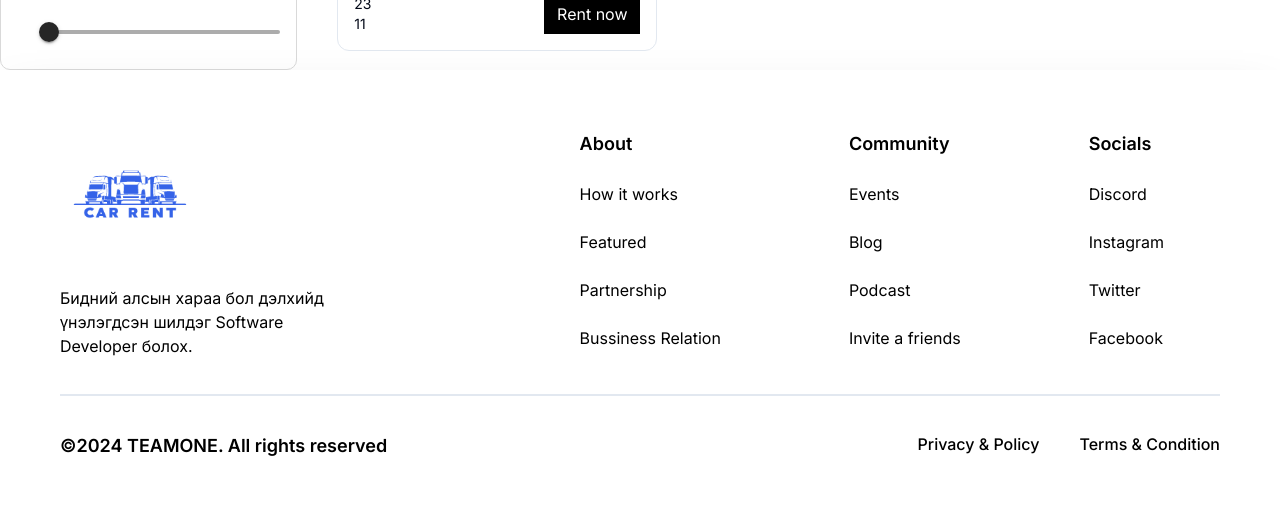
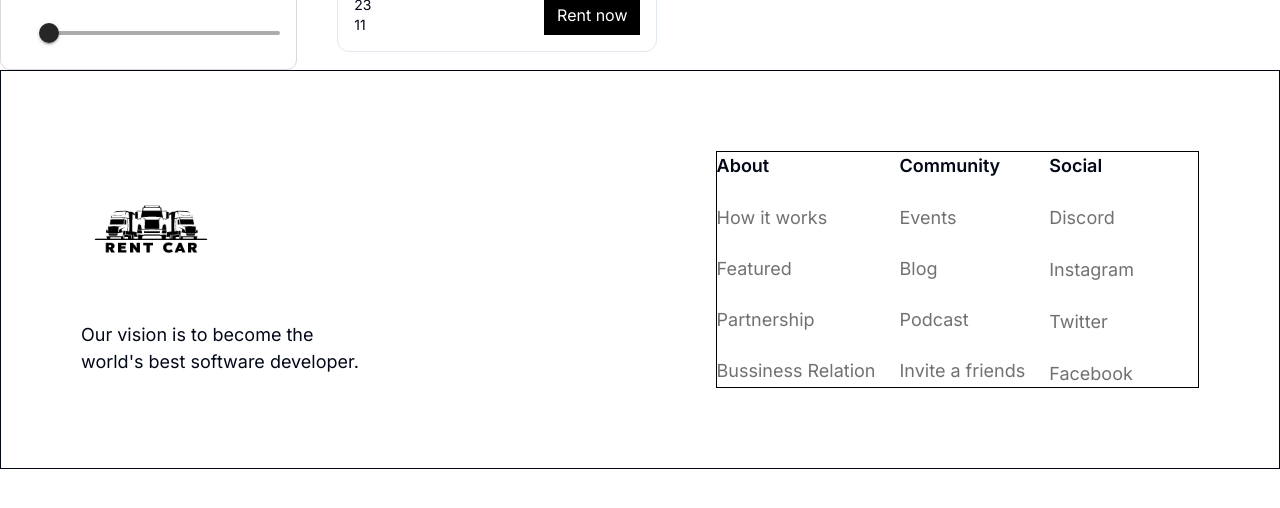
Before and after one commit to suiscode/teamoneproject, a Next.js app: page /cars in a window 1280 px wide. Shown: the part 934-1442 px from the top of the page. After the commit the page ends 1403 px from the top, so only its background shows below. Built offline with nearby package versions, Linux system fonts and the light colour scheme.

Commit message:
tselmg header

```diff
--- a/src/app/components/Footer/Footer.tsx
+++ b/src/app/components/Footer/Footer.tsx
@@ -1,80 +1,73 @@
 "use client";
-import * as React from "react";
+import { Stack } from "@mui/material";
 
 const Footer = () => {
+  const Social = [
+    { title: "Discord" },
+    { title: "Instagram" },
+    { title: "Twitter" },
+    { title: "Facebook" },
+  ];
   return (
-    <div className="p-[60px] flex flex-col bg-white shadow-2xl text-black">
-      <div className="flex justify-between">
+    <Stack
+      display={"flex"}
+      flexDirection={"row"}
+      justifyContent={"space-between"}
+      alignItems={"center"}
+      fontSize={18}
+      border={1}
+      padding={10}
+    >
       <div className="flex flex-col w-72 gap-4">
-          <img src="Logo3.png" alt="" className="h-[140px] w-[140px]" />
-          <h1>
-            Бидний алсын хараа бол дэлхийд үнэлэгдсэн шилдэг Software Developer
-            болох.
-          </h1>
+        <img src="RentCar.png" alt="" className="h-[140px] w-[140px]" />
+        <h1>Our vision is to become the world's best software developer.</h1>
       </div>
-        <div className="flex flex-row justify-between gap-32 mr-14">
+      <div className="flex flex-row gap-6 border border-black">
         <div className="flex flex-col gap-6">
           <h1 className="text-lg font-semibold">About</h1>
-            <a href="#" className="font-base font-normal">
+          <h1 className="font-base font-normal text-[#13131399]">
             How it works
-            </a>
-            <a href="#" className="font-base font-normal">
-              Featured
-            </a>
-            <a href="#" className="font-base font-normal">
+          </h1>
+          <h1 className="font-base font-normal text-[#13131399]">Featured</h1>
+          <h1 className="font-base font-normal text-[#13131399]">
             Partnership
-            </a>
-            <a href="#" className="font-base font-normal">
+          </h1>
+          <h1 className="font-base font-normal text-[#13131399]">
             Bussiness Relation
-            </a>
+          </h1>
         </div>
         <div className="flex flex-col gap-6">
           <h1 className="text-lg font-semibold">Community</h1>
-            <a href="#" className="font-base font-normal">
-              Events
+          <h1 className="font-base font-normal text-[#13131399]">Events</h1>
+          <h1 className="font-base font-normal text-[#13131399]">Blog</h1>
+          <h1 className="font-base font-normal text-[#13131399]">Podcast</h1>
+          <h1 className="font-base font-normal text-[#13131399]">
+            Invite a friends
+          </h1>
+        </div>
+        <Stack
+          sx={{
+            display: "flex",
+            flexDirection: "column",
+            gap: "25px",
+          }}
+        >
+          <Stack sx={{ fontSize: "18px", fontWeight: 600 }}>Social</Stack>
+          {Social.map(({ title }, index) => {
+            return (
+              <Stack key={index}>
+                <a href="#">
+                  <div className="flex items-center pr-16 text-[#13131399]">
+                    {title}
+                  </div>
                 </a>
-            <a href="#" className="font-base font-normal">
-              Blog
-            </a>
-            <a href="#" className="font-base font-normal">
-              Podcast
-            </a>
-            <a href="#" className="font-base font-normal">
-              Invite a friends
-            </a>
+              </Stack>
+            );
+          })}
+        </Stack>
       </div>
-          <div className="flex flex-col gap-6">
-            <h1 className="text-lg font-semibold">Socials</h1>
-            <a href="#" className="font-base font-normal">
-              Discord
-            </a>
-            <a href="#" className="font-base font-normal">
-              Instagram
-            </a>
-            <a href="#" className="font-base font-normal">
-              Twitter
-            </a>
-            <a href="#" className="font-base font-normal">
-              Facebook
-            </a>
-          </div>
-        </div>
-      </div>
-      <div className="border my-[36px]"></div>
-      <div className="flex flex-row justify-between">
-        <h1 className="text-lg font-semibold">
-          ©2024 TEAMONE. All rights reserved
-        </h1>
-        <div className="flex flex-row gap-10">
-          <a href="#" className="text-base font-medium">
-            Privacy & Policy
-          </a>
-          <a href="#" className="text-base font-medium">
-            Terms & Condition
-          </a>
-        </div>
-      </div>
-    </div>
+    </Stack>
   );
 };
+
 export default Footer;
--- a/src/app/components/Header/Header.tsx
+++ b/src/app/components/Header/Header.tsx
@@ -3,7 +3,7 @@ import HeaderRight from "./HeaderRight";
 
 const Header = () => {
   return (
-    <div className="flex items-center h-[124px] px-12 justify-between shadow-2xl bg-white text-black w-full gap-8">
+    <div className="flex items-center h-[124px] px-12 justify-between bg-white text-black w-full gap-8 border border-black">
       <HeaderLeft />
       <HeaderRight />
     </div>
--- a/src/app/components/Header/HeaderLeft.tsx
+++ b/src/app/components/Header/HeaderLeft.tsx
@@ -3,7 +3,7 @@ import Image from "next/image";
 const HeaderLeft = () => {
   return (
     <div className="flex items-center flex-row justify-center gap-8 relative">
-      <Image src="/carlogo.png" alt="logo" width={96} height={96} />
+      <Image src="/RentCar.png" alt="logo" width={96} height={96} />
     </div>
   );
 };
--- a/src/app/context/Context.tsx
+++ b/src/app/context/Context.tsx
@@ -1,4 +1,3 @@
-
 "use client";
 
 import { ReactNode } from "react";
@@ -16,7 +15,6 @@ export const GlobalContextProvider = ({
 }: GlobalContextProviderProps) => {
   const [refresh, setRefresh] = useState(1);
 
-
   return (
     <GlobalContext.Provider
       value={{
```
Also changed, not shown: 1 other file (tests, documents, lock files or other folders). Lines whose indentation alone changed are shown as unchanged.
